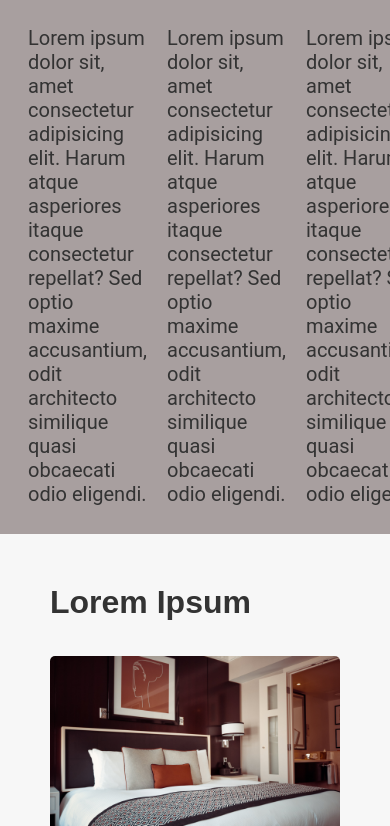
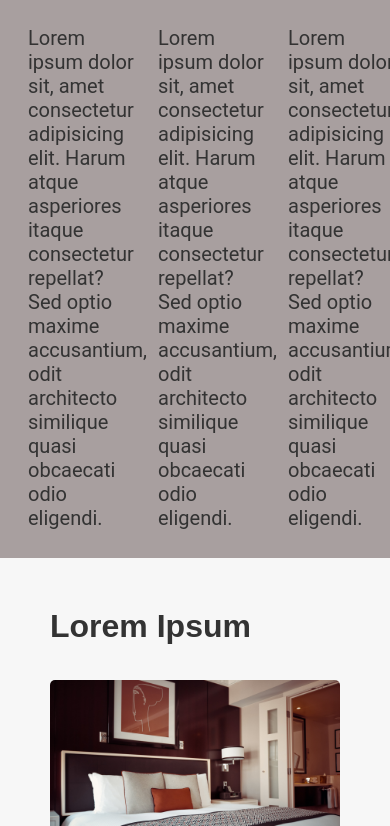
Before and after one commit to bhanukondabathula/simplotel-html-css-assignment, a plain HTML site: page index.html in a window 390 px wide. Shown: the part 950-1776 px from the top of the page. Drawn offline with Linux system fonts and the light colour scheme.

Commit message:
styles.css

```diff
--- a/styles.css
+++ b/styles.css
@@ -248,6 +248,9 @@ body {
     .card {
         width: 100%;
     }
+    .lorem{
+        max-width: 180px;;
+    }
 }
 
 @media (max-width: 480px) {
@@ -258,4 +261,7 @@ body {
     .hero-text p {
         font-size: 0.9rem;
     }
+    .lorem{
+        max-width: 110px;
+    }
 }
```
